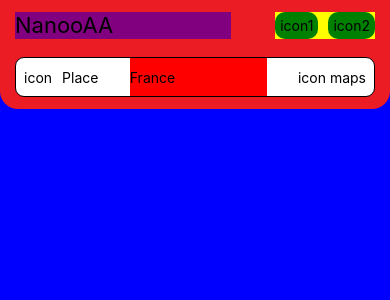
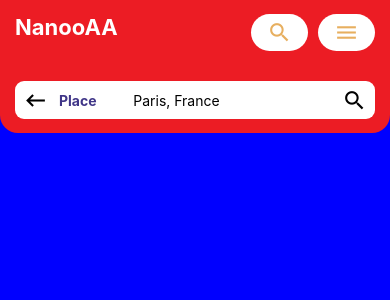
Before and after one commit to johnsyntaxe/NanoAA, a React Native app: screen / in a window 390 px wide. Shown: the top 300 px of the page. Built offline with nearby package versions, Linux system fonts and the light colour scheme.

Commit message:
add icon type

```diff
--- a/package.json
+++ b/package.json
@@ -10,6 +10,7 @@
     "lint": "eslint . --ext .js,.jsx,.ts,.tsx"
   },
   "dependencies": {
+    "@types/react-native-vector-icons": "^6.4.10",
     "react": "17.0.2",
     "react-native": "0.67.3",
     "react-native-vector-icons": "^9.1.0",
--- a/src/component/header.tsx
+++ b/src/component/header.tsx
@@ -21,7 +21,7 @@ export default HeaderComponent;
  const Styles = StyleSheet.create({
   containerHeader: {
     width:"100%",
-    paddingVertical:12,
+    paddingVertical:14,
     paddingHorizontal:15,
     backgroundColor:"#ec1c24",
     borderBottomLeftRadius: 18,
--- a/src/component/searchBar.tsx
+++ b/src/component/searchBar.tsx
@@ -1,5 +1,6 @@
 import React, {useState} from "react";
 import {Text, TextInput, View, StyleSheet, TouchableOpacity} from "react-native";
+import MaterialIcons from 'react-native-vector-icons/MaterialIcons';
 
 const SearchBar = () => {
   const [search, setSearch] = useState<string>('');
@@ -16,23 +17,23 @@ const SearchBar = () => {
   return(
     <View style={Styles.searchBarContainer}>
     <View style={Styles.searchBarLeft}>
-     <TouchableOpacity onPress={() => _goBack()}  style={{paddingRight: 10}}>
-       <Text>icon</Text>
+      <TouchableOpacity onPress={() => _goBack()}  style={{paddingRight: 11}}>
+        <MaterialIcons name="keyboard-backspace" size={25} color="#000" />
       </TouchableOpacity>
       <View>
-      <Text>Place</Text>
+        <Text style={Styles.searchBarLabel}>Place</Text>
       </View>
     </View>
-    <View style={{backgroundColor:"red", width:"40%"}}>
+    <View style={Styles.textInputContent}>
       <TextInput
-      placeholder={'France'}
+        placeholder={'Paris, France'}
         style={Styles.textInput}
         onChangeText={(text) => setSearch(text)}
         value={search}
       />
     </View>
     <TouchableOpacity onPress={() => _search()} style={Styles.searchBarLeft}>
-      <Text>icon maps</Text>
+      <MaterialIcons name="search" size={25} color="#000" />
     </TouchableOpacity>
   </View>
   )
@@ -44,13 +45,19 @@ const Styles = StyleSheet.create({
   // search bar
   searchBarContainer:{
     display:"flex",
-    borderWidth: 1,
     borderRadius: 9,
     flexDirection:"row",
     paddingHorizontal:8,
     borderColor: '#000',
     backgroundColor:"white",
     justifyContent:'space-between',
+  },
+  searchBarLabel :{
+    color:"#403688",
+    fontWeight:"700"
+  },
+  textInputContent:{
+    width:"50%",
   },
   textInput:{
     height: 38,
@@ -61,5 +68,6 @@ const Styles = StyleSheet.create({
     alignItems:"center",
     flexDirection:"row",
     justifyContent:"center",
+
   }
 })
--- a/src/component/topBar.tsx
+++ b/src/component/topBar.tsx
@@ -1,19 +1,27 @@
 import React from "react";
-import {Text, View, StyleSheet} from 'react-native'
+import {Text, View, StyleSheet, TouchableOpacity} from 'react-native'
+import MaterialIcons from 'react-native-vector-icons/MaterialIcons';
 
 const TopBar = () => {
+
+  const _shop = () =>{
+    console.log('click on shop icon');
+  };
+  const _menu = () =>{
+    console.log('click on mennu icon');
+  };
   return(
     <View style={Styles.topBarContainer}>
       <View style={Styles.titleContent}>
-        <Text style={Styles.titleContent.titleStyle}>NanooAA</Text>
+        <Text style={Styles.titleStyle}>NanooAA</Text>
       </View>
       <View style={Styles.topBarContentIcon}>
-        <View style={[Styles.topBarContentIcon.topBarIconStyle, {marginRight:10}]}>
-          <Text>icon1</Text>
-        </View>
-        <View style={Styles.topBarContentIcon.topBarIconStyle}>
-          <Text>icon2</Text>
-        </View>
+        <TouchableOpacity onPress={() => _shop()} style={[Styles.topBarIconStyle, {marginRight:10}]}>
+          <MaterialIcons name="search" size={25} color="#e7af5f" />
+        </TouchableOpacity>
+        <TouchableOpacity onPress={() => _menu()} style={Styles.topBarIconStyle}>
+          <MaterialIcons name="menu" size={25} color="#e7af5f" />
+        </TouchableOpacity>
       </View>
     </View>
   )
@@ -26,26 +34,27 @@ const Styles = StyleSheet.create({
   // Top bar
   topBarContainer:{
     display:"flex",
-    marginBottom:18,
+    marginBottom:30,
     flexDirection:"row",
     justifyContent:"space-between"
   },
   titleContent:{
-    backgroundColor: "purple",
     width: "60%",
-    titleStyle:{
-      fontSize:22,
-    },
+  },
+  titleStyle:{
+    color: "#fff",
+    fontSize:22,
+    fontWeight:"700"
   },
   topBarContentIcon:{
     display:"flex",
     flexDirection:"row",
-    backgroundColor:'yellow',
     justifyContent:'space-between',
-    topBarIconStyle:{
-      padding: 5,
-      borderRadius: 10,
-      backgroundColor:'green'
-    }
   },
+  topBarIconStyle:{
+    paddingHorizontal: 16,
+    paddingVertical: 6,
+    borderRadius: 19,
+    backgroundColor:'#fff'
+  }
 })
```
Also changed, not shown: 2 other files (tests, documents, lock files or other folders). Lines whose indentation alone changed are shown as unchanged.
